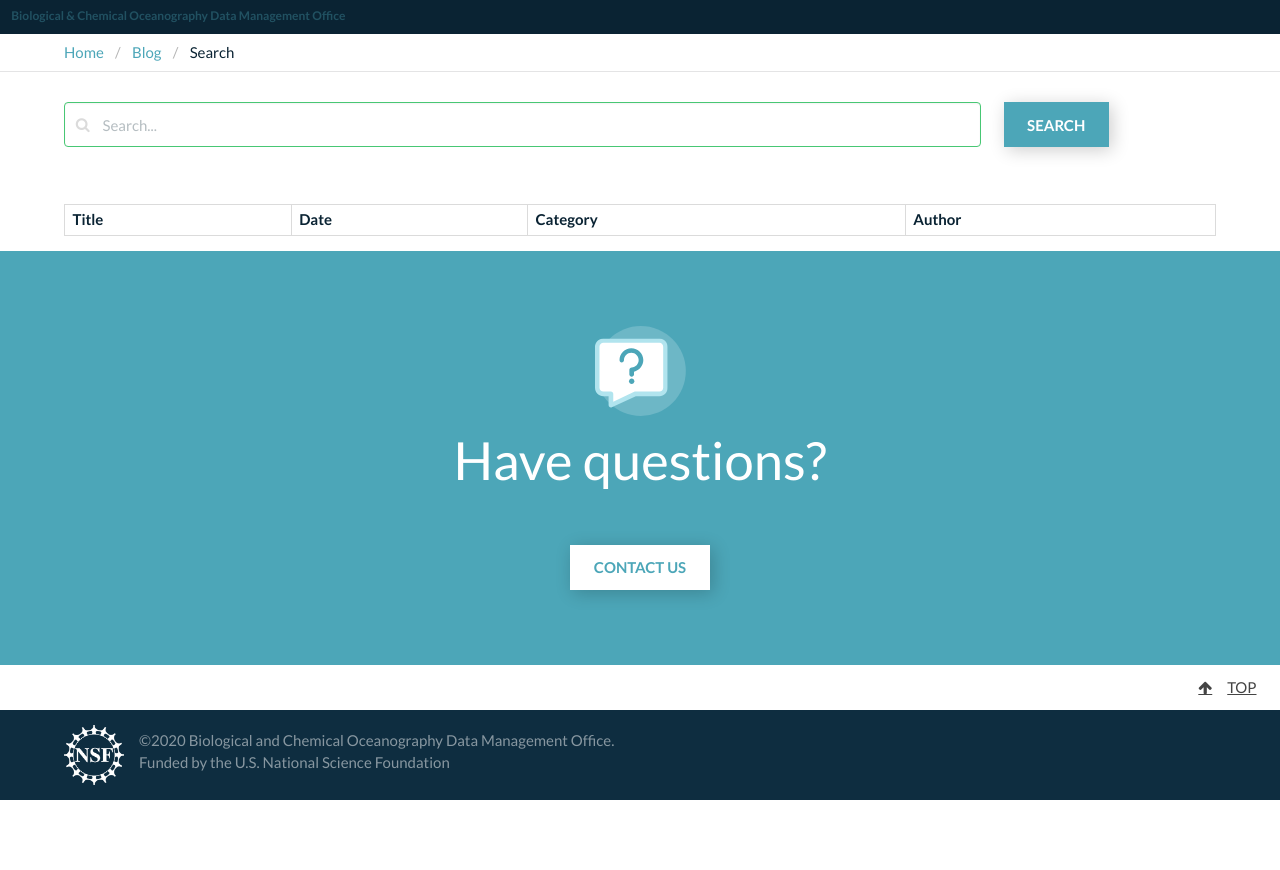
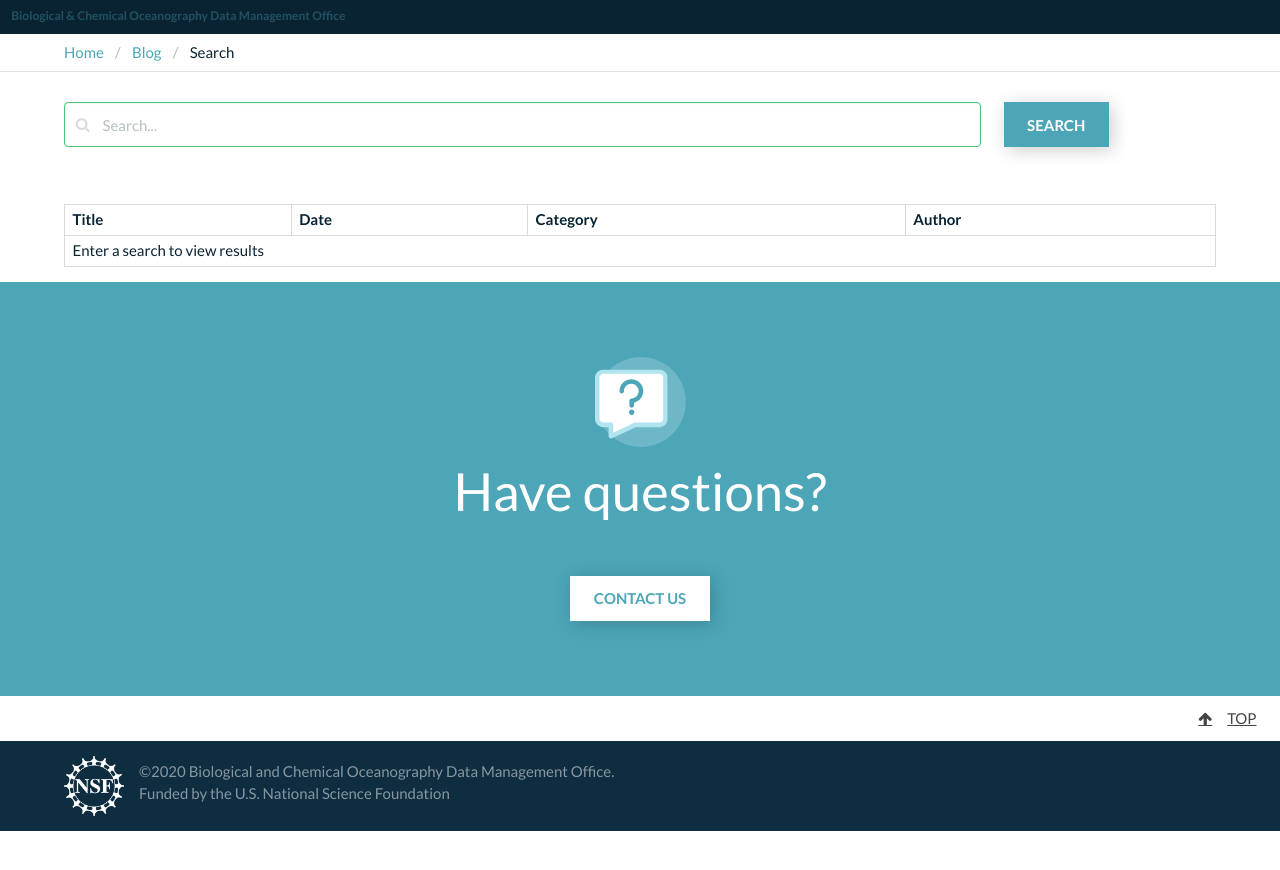
Before and after one commit to BCODMO/blog.bco-dmo.org, a Jekyll site: the page built from search.html, in a window 1280 px wide. Shown: the top 870 px of the page. Built offline with Jekyll 4.4.1, drawn with Linux system fonts in a browser that asks for light colours.

Commit message:
Update search.html

```diff
--- a/search.html
+++ b/search.html
@@ -26,7 +26,7 @@ date: 2020-07-27
       <th>Category</th>
       <th>Author</th>
     </thead>
-    <tbody id="results-container"></tbody>
+    <tbody id="results-container"><tr><td colspan="4">Enter a search to view results</td></tr></tbody>
   </table>
 </div>
 
```
